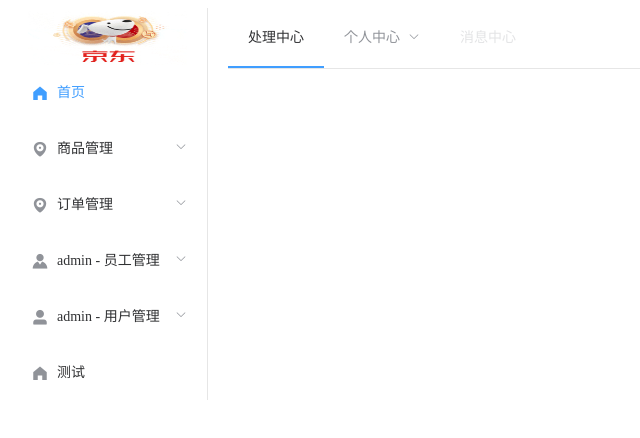
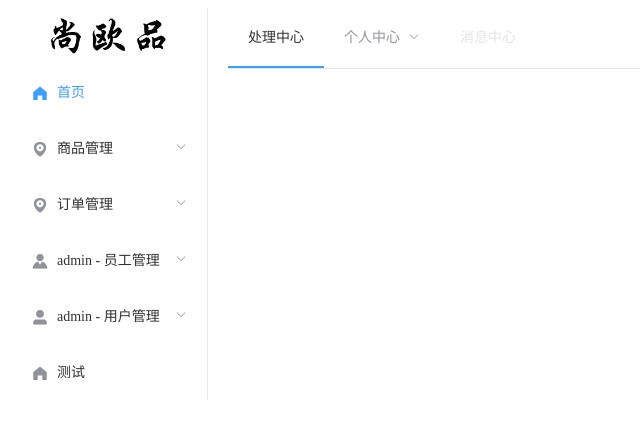
Before and after one commit to lucky-jun/mallmanage, a Vue app: page /menu in a window 1280 px wide. Shown: the top 438 px of the page, without its empty margins (0-640 px from the left). Built offline with nearby package versions, Linux system fonts and the light colour scheme.

Commit message:
20210205 2309

```diff
--- a/src/components/Menu.vue
+++ b/src/components/Menu.vue
@@ -41,7 +41,7 @@
                     <!--logo-->
                     <el-menu-item index="/index" d>
 <!--                        <img src="https://img10.360buyimg.com/img/jfs/t1/159353/17/2928/457625/5ffd107fE2b4a7a10/e0ab266497850f64.gif"-->
-                        <img src="@/assets/Logo.gif"
+                        <img src="@/assets/Logo.png"
                             height="100%"
                              width="100%"
                         ></img>
--- a/src/router/index.js
+++ b/src/router/index.js
@@ -83,6 +83,7 @@ const routes = [
 
 const router = new VueRouter({
   mode: 'history',
+  // mode: 'hash',//打包时使用，但会有#符号
   base: process.env.BASE_URL,
   routes
 })
--- a/src/views/orders/orders.vue
+++ b/src/views/orders/orders.vue
@@ -220,6 +220,7 @@
                 console.log(row)
                 this.orderInf = row
                 this.dialogVisible = true
+                // this.$router.go(0)
             },
             //删除
             handleDelete(index, row) {
--- a/vue.config.js
+++ b/vue.config.js
@@ -15,6 +15,6 @@ module.exports = {
     },
     devServer:{
         port:8082
-    }
-
+    },
+    publicPath: process.env.NODE_ENV === 'production' ? './' : '/'
 }
```
Also changed, not shown: src/assets/Logo.png (added), src/assets/logo.png (deleted).
